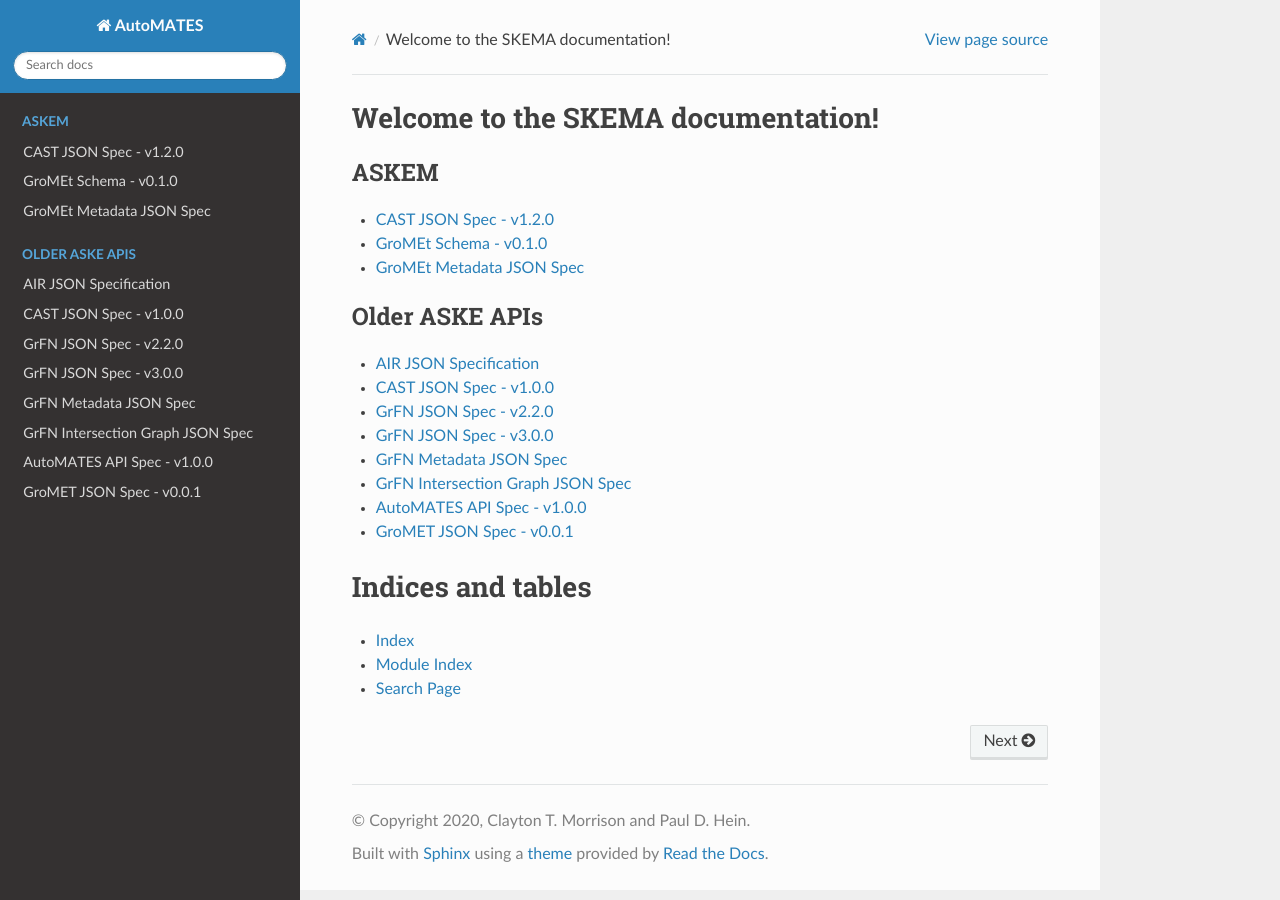
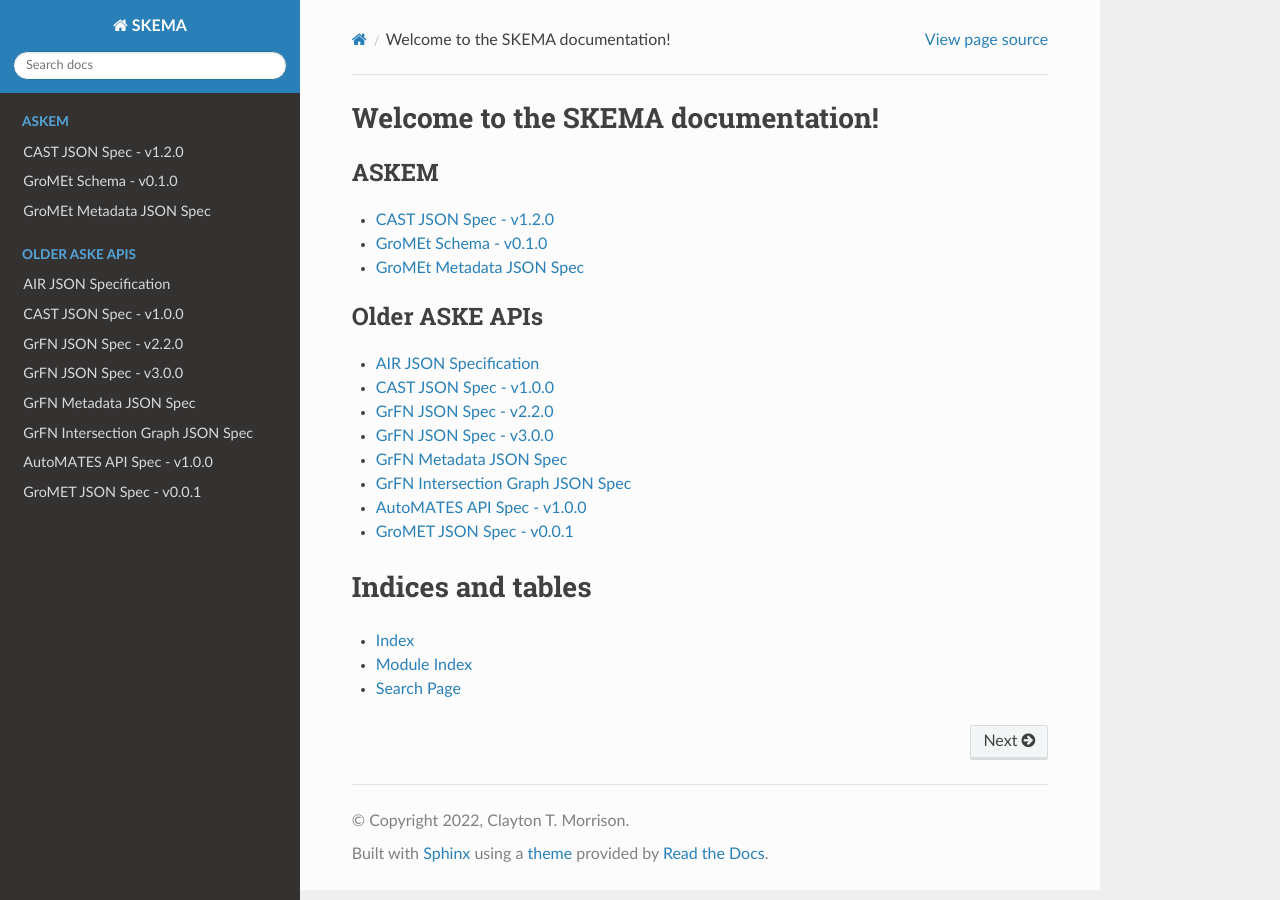
Before and after one commit to ml4ai/automates-v2, a Sphinx documentation site: the page built from docs/source/index.rst, in a window 1280 px wide. Built offline with Sphinx 7.4.7 and the Read the Docs theme 2.0.0, drawn with Linux system fonts in a browser that asks for light colours; pages that are not in the unit, such as notebooks, are missing from menus.

Commit message:
updating project identity

```diff
--- a/docs/source/conf.py
+++ b/docs/source/conf.py
@@ -19,9 +19,9 @@ sys.path.insert(0, os.path.abspath('../../src'))
 
 # -- Project information -----------------------------------------------------
 
-project = 'AutoMATES'
-copyright = '2020, Clayton T. Morrison and Paul D. Hein'
-author = 'Clayton T. Morrison and Paul D. Hein'
+project = 'SKEMA'
+copyright = '2022, Clayton T. Morrison'
+author = 'Clayton T. Morrison'
 
 
 # -- General configuration ---------------------------------------------------
--- a/docs/source/index.rst
+++ b/docs/source/index.rst
@@ -1,4 +1,4 @@
-.. AutoMATES documentation master file, created by
+.. SKEMA documentation master file, created by
    sphinx-quickstart on Wed Jun  3 13:15:29 2020.
    You can adapt this file completely to your liking, but it should at least
    contain the root `toctree` directive.
```
